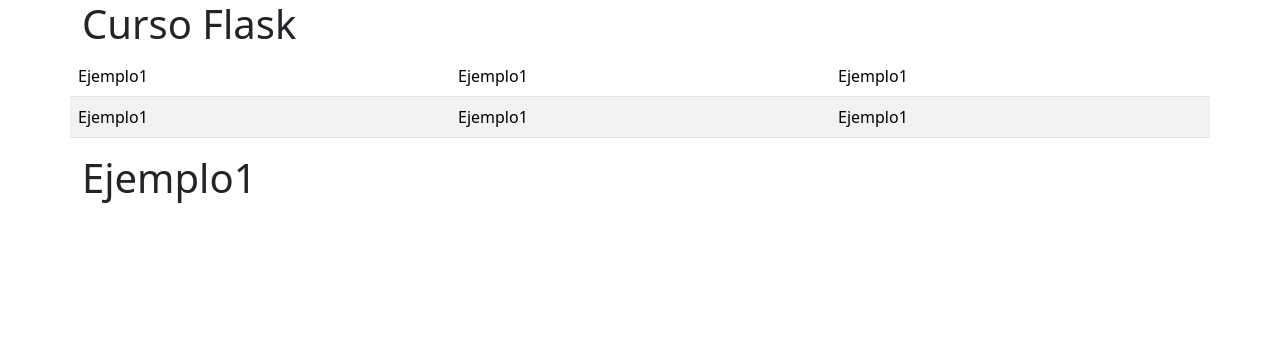
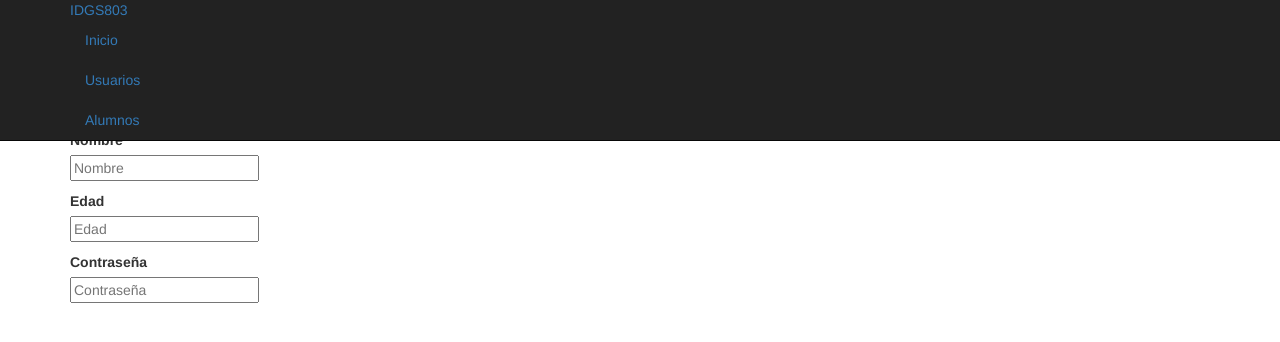
Before and after one commit to IDGS-803-22001034/IntroFlask, a Flask app: page /ejemplo1 in a window 1280 px wide. Shown: the top 342 px of the page. Run offline with Flask 3, Linux system fonts and the light colour scheme; some libraries are stand-ins or nearby versions.

Commit message:
Formularios

```diff
--- /dev/null
+++ b/templates/_macros.html
@@ -0,0 +1,11 @@
+
+{%macro datos(name, placeholder, type="text") %}
+<label for="">{{name}}</label>
+<p><input type="{{type}}" name="{{name}}" placeholder="{{placeholder}}"></p>
+
+{%endmacro%}
+
+{%macro campoNuevo(field)%}
+<td>{{field.label}}</td>
+<dd>{{field(**kwargs) |safe}}</dd>
+{%endmacro%}
--- a/templates/ejemplo1.html
+++ b/templates/ejemplo1.html
@@ -1,6 +1,14 @@
 {% extends "layout.html" %}
 
 {% block container %}
+{%import "_macros.html" as macros%}
     <h1>Ejemplo1</h1>
 
+
+    {{macros.datos("Nombre","Nombre")}}
+
+    {{macros.datos("Edad","Edad","Number")}}
+
+    {{macros.datos("Contraseña","Contraseña","password")}}
+
 {%endblock%}
--- a/templates/layout.html
+++ b/templates/layout.html
@@ -3,37 +3,49 @@
 <head>
     <meta charset="UTF-8">
     <meta name="viewport" content="width=device-width, initial-scale=1.0">
-    <link href="https://cdn.jsdelivr.net/npm/bootstrap@5.3.3/dist/css/bootstrap.min.css" rel="stylesheet" integrity="sha384-QWTKZyjpPEjISv5WaRU9OFeRpok6YctnYmDr5pNlyT2bRjXh0JMhjY6hW+ALEwIH" crossorigin="anonymous">
+    <link rel="stylesheet" href="../static/bootstrap/css/bootstrap.min.css">
+    <style>
+        body{
+            padding-top: 60px;
+        }
+        .tr-head{background: #dff0d8;}
+    </style>
+    <link rel="stylesheet" href="../static/css/bootstrap/css/bootstrap-responsive">
     <title>Document</title>
 </head>
 <body>
+    <div class="navbar navbar navbar-inverse navbar-fixed-top">
+        <div class="navbar-inner">
+            <div class="container">
+                <a href="" class="brand">
+                    IDGS803
+                </a>
+                <ul class="nav">
+                    <li class="activate">
+                        <a href="">
+                            <i class="icon-home icon-white"></i>  Inicio
+                        </a>
+                    </li>
+                    <li>
+                        <a href="">
+                            <i class="icon-user icon-white"></i>
+                            Usuarios
+                        </a>
+                    </li>
+                    <li>
+                        <a href="">
+                            <i class="icon-user icon-white"></i>
+                            Alumnos
+                        </a>
+                    </li>
+                </ul>
+            </div>
+        </div>
+    </div>
     <div class="container">
-        <div class="row">
-            <h1>Curso Flask</h1>
-    <table class="table table-striped">
-        <thead>
-            <tr>
-                <td>Ejemplo1</td>
-                <td>Ejemplo1</td>
-                <td>Ejemplo1</td>
-            </tr>
-        </thead>
-        <tbody>
-            <tr>
-                <td>Ejemplo1</td>
-                <td>Ejemplo1</td>
-                <td>Ejemplo1</td>
-            </tr>
-        </tbody>
-    </table>
-    {% block container %}
-
-    {% endblock %}
-    {% block resultado %}
-
-    {% endblock %}
-</div>
-</div>
+        {% block container %}
+            {%endblock%}
+    </div>
 
 </body>
 </html>
```
Also changed, not shown: forms.py (added, +11 -0 lines), 1 other file.
